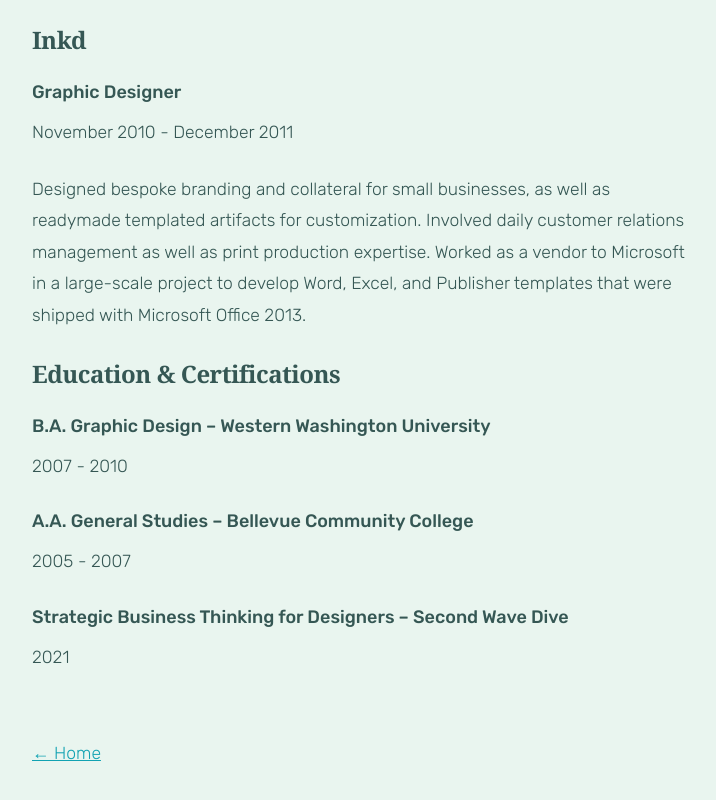
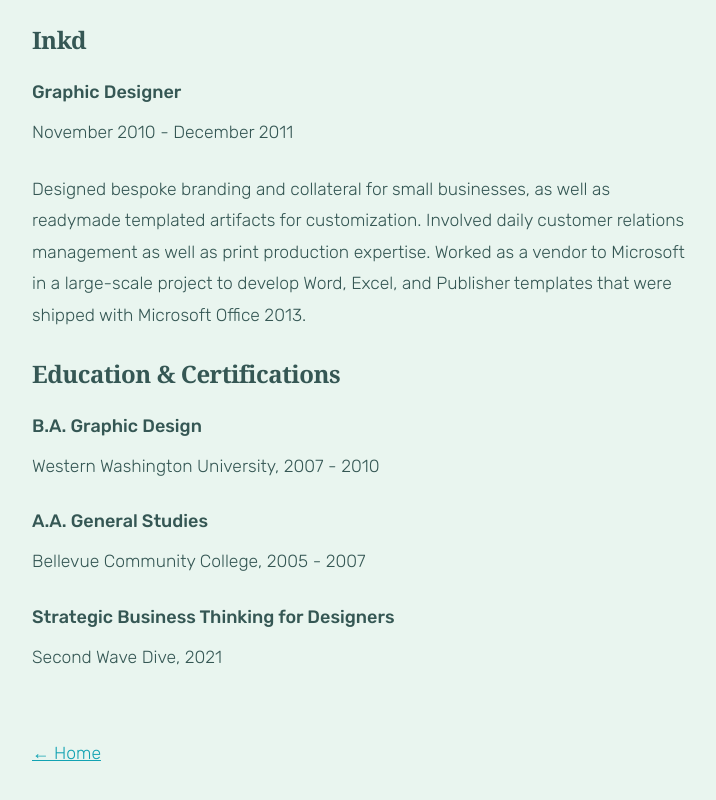
Before and after one commit to melwoodard/melwoodard.github.io, a plain HTML site: page resume.html in a window 1280 px wide. Shown: the part 1551-2351 px from the top of the page, without its empty margins (96-812 px from the left). Drawn offline with Linux system fonts and the light colour scheme; a web font is replaced by a local one.

Commit message:
Update resume.html

```diff
--- a/resume.html
+++ b/resume.html
@@ -65,12 +65,12 @@
             <p>November 2010 - December 2011</p>
             <p>Designed bespoke branding and collateral for small businesses, as well as readymade templated artifacts for customization. Involved daily customer relations management as well as print production expertise. Worked as a vendor to Microsoft in a large-scale project to develop Word, Excel, and Publisher templates that were shipped with Microsoft Office 2013.</p>
         <h5>Education & Certifications</h5>
-          <h6>B.A. Graphic Design – Western Washington University</h6>
-            <p>2007 - 2010</p>
-          <h6>A.A. General Studies – Bellevue Community College</h6>
-            <p>2005 - 2007</p>
-          <h6>Strategic Business Thinking for Designers – Second Wave Dive</h6>
-            <p>2021</p>
+          <h6>B.A. Graphic Design</h6>
+            <p>Western Washington University, 2007 - 2010</p>
+          <h6>A.A. General Studies</h6>
+            <p>Bellevue Community College, 2005 - 2007</p>
+          <h6>Strategic Business Thinking for Designers</h6>
+            <p>Second Wave Dive, 2021</p>
       </div>
     </div>
     <div class="row">
```
